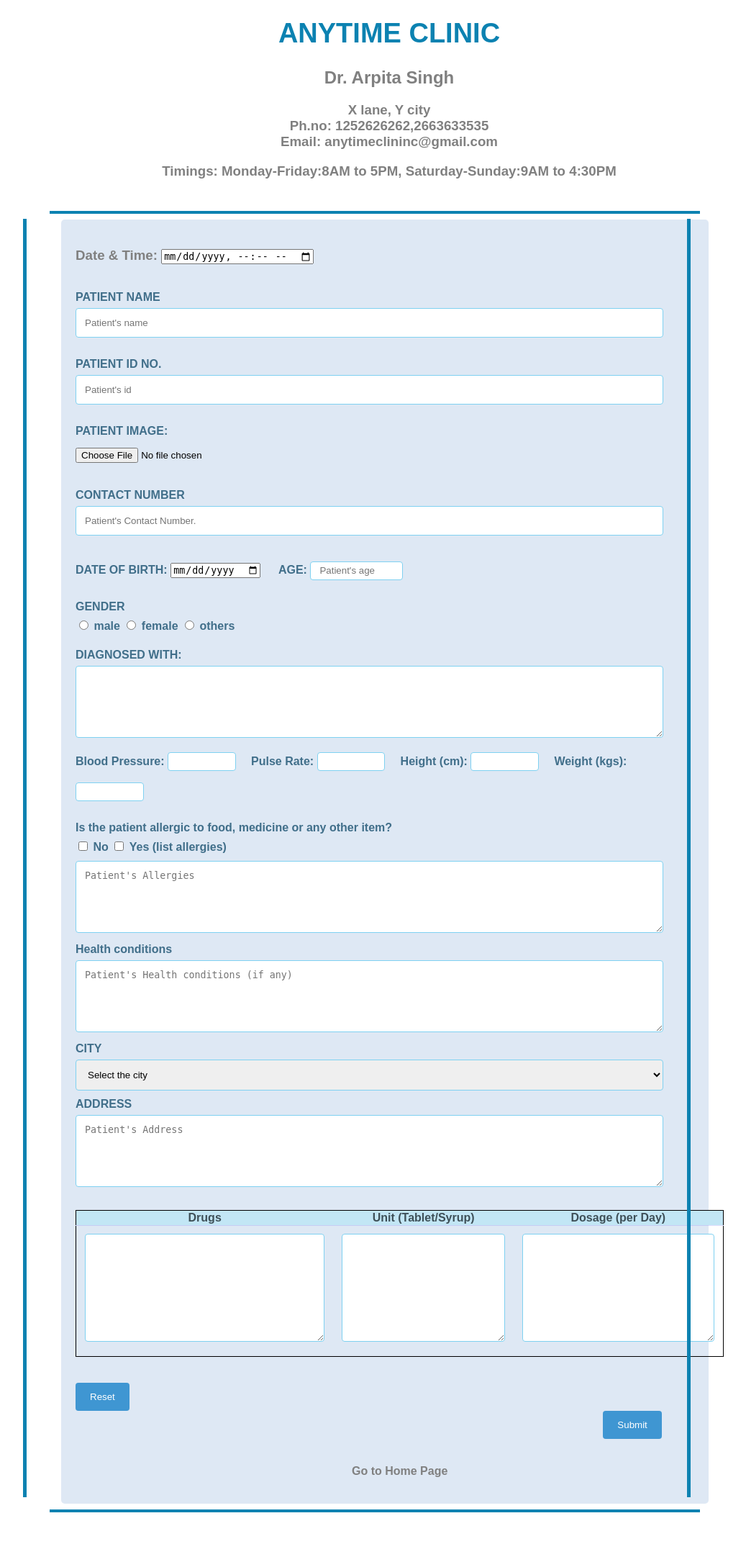
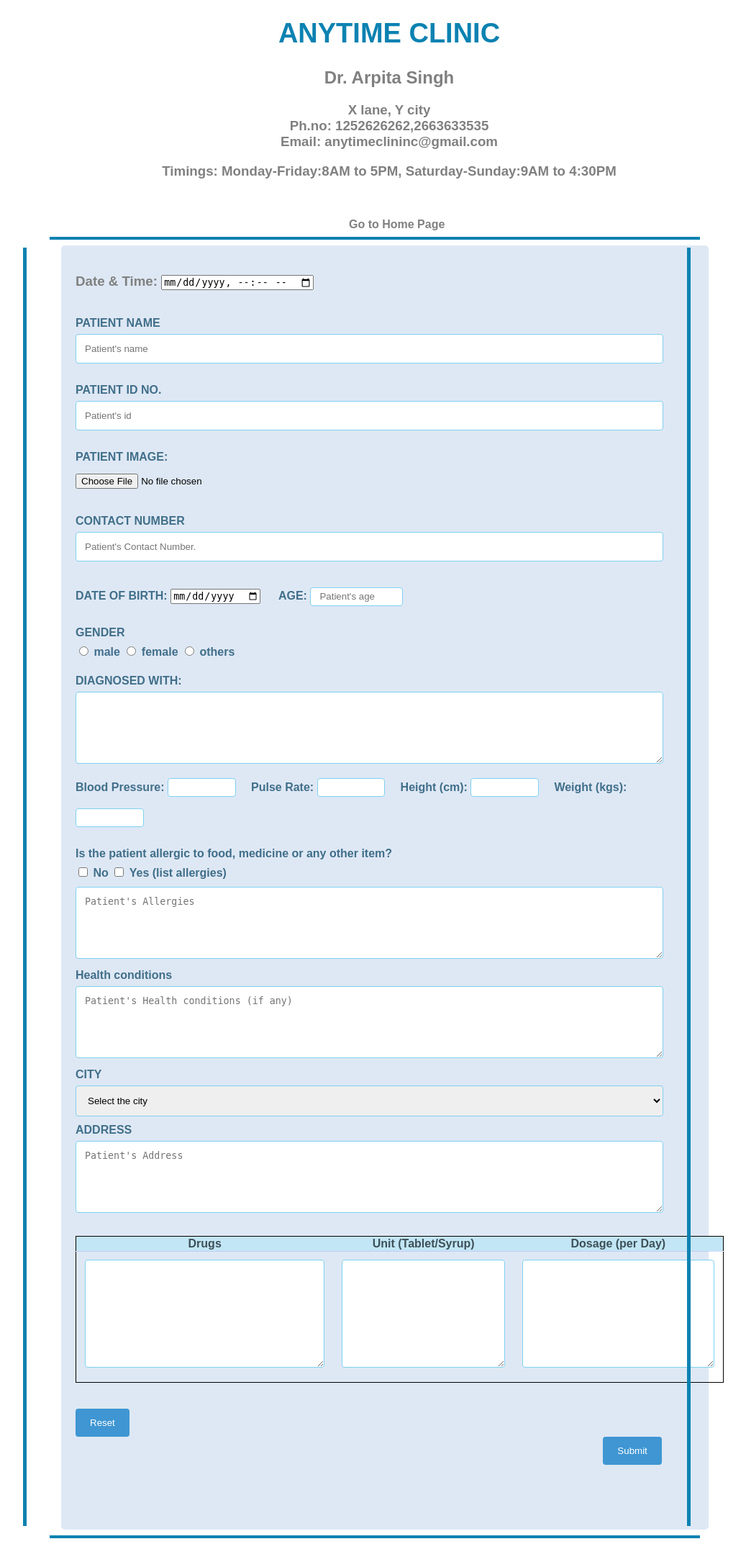
Before and after one commit to arpitasingh07/HealthcarePrescription-CRUD, a Django app: page /base in a window 1280 px wide. Shown: the whole page at 72% size, without its empty margins (99-1136 px from the left). Before the commit the page ends 2101 px from the top, so only its background shows below. Run offline with Django 3.2, Linux system fonts and the light colour scheme; lists and menus that the app fills with data are empty.

Commit message:
Add files via upload

```diff
--- a/templates/base.html
+++ b/templates/base.html
@@ -71,7 +71,7 @@
                     position:absolute;
                     left: 51.5%;
                     margin-left: -33em;
-                    top: 19em;
+                    top: 21.5em;
                   }
 
                   .hl {
@@ -80,7 +80,7 @@
                     position:absolute;
                     right: -26.5%;
                     margin-right: 35em;
-                    top: 19em;
+                    top: 21.5em;
                   }
 
                   a{
@@ -99,6 +99,8 @@
         <h2 style="color:grey; text-align:center;">Dr. Arpita Singh</h2>
         <h3 style="color:grey; text-align:center;">X lane, Y city <br> Ph.no: 1252626262,2663633535 <br> Email: anytimeclininc@gmail.com</h3>
         <h3 style="color:grey; text-align:center;">Timings: Monday-Friday:8AM to 5PM, Saturday-Sunday:9AM to 4:30PM</h3><br>
+        <br>
+        <a href="{% url 'showPatients' %}" style="margin-left:36em;">Go to Home Page</a>
 
         <hr style=" border: 2px solid rgb(12, 130, 177); margin-left:10em; margin-right:12.5em">
 
@@ -220,8 +222,7 @@
 
               <input type="submit" value="Submit" onclick="return confirm('Patient added successfully!!')" style="margin-left:55em">
 
-              <br><br><br>
-              <a href="{% url 'showPatients' %}" >Go to Home Page</a>
+
 
 
 
```
